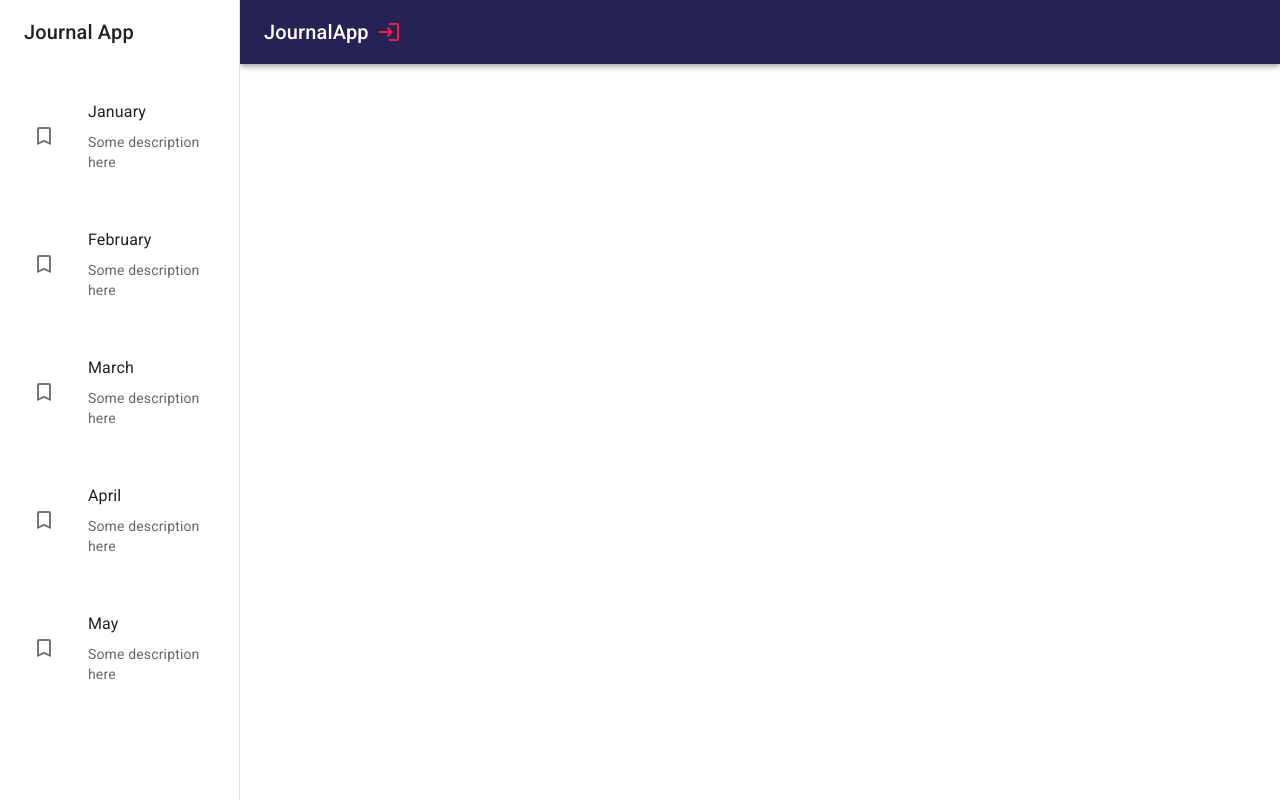
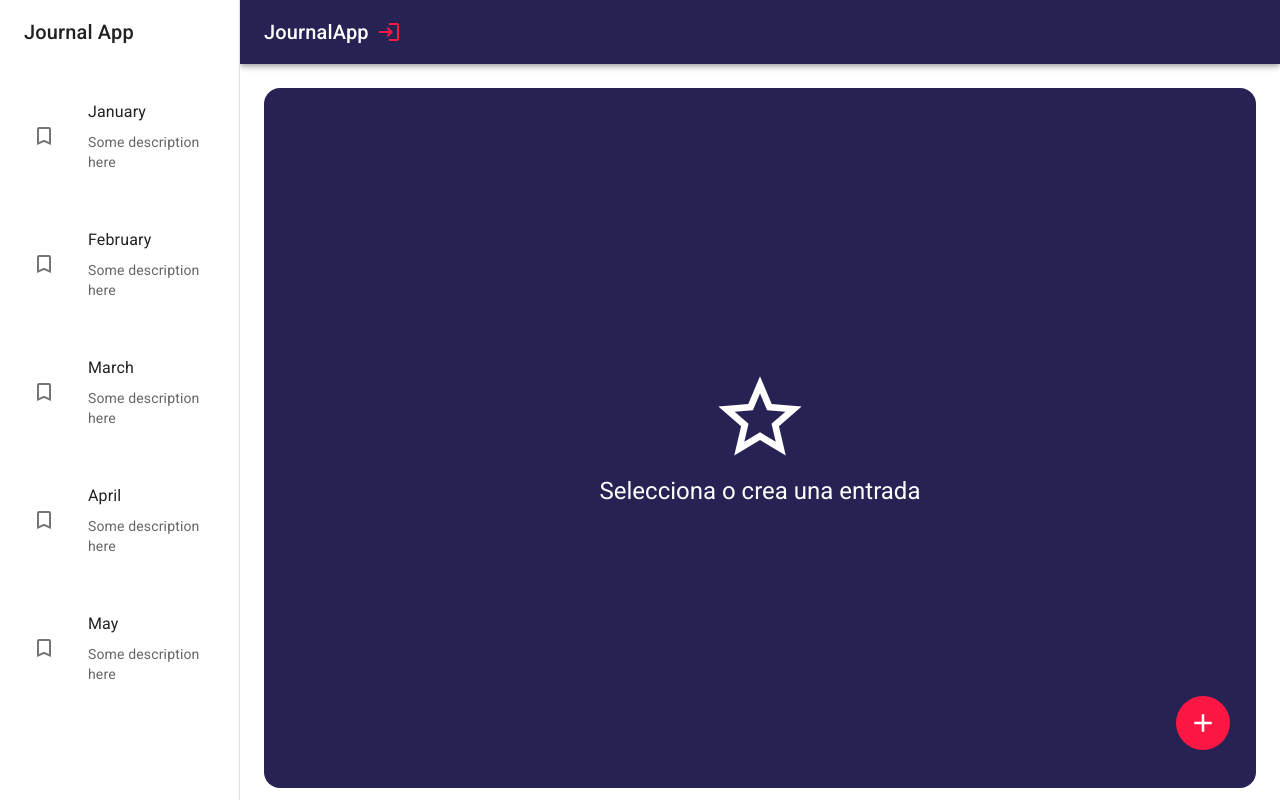
Before and after one commit to danbart/journal-react-vite, a React (Vite) app: page / in a window 1280 px wide. Built offline with nearby package versions, Linux system fonts and the light colour scheme.

Commit message:
Implements journal page with layout and views
Adds the main journal page structure with layout, sidebar, and a default view.

Introduces components for displaying notes and a placeholder when no note is selected.

Includes an image gallery component for showcasing images within notes.

```diff
--- /dev/null
+++ b/src/journal/components/ImageGallery.jsx
@@ -0,0 +1,69 @@
+import { ImageList, ImageListItem } from '@mui/material';
+
+export const ImageGallery = () => {
+    return (
+        <ImageList sx={{ width: '100%', height: 500 }} variant="woven" cols={4} gap={8}>
+            {itemData.map((item) => (
+                <ImageListItem key={item.img}>
+                    <img
+                        srcSet={`${item.img}?w=161&fit=crop&auto=format&dpr=2 2x`}
+                        src={`${item.img}?w=161&fit=crop&auto=format`}
+                        alt={item.title}
+                        loading="lazy"
+                    />
+                </ImageListItem>
+            ))}
+        </ImageList>
+    );
+}
+
+const itemData = [
+    {
+        img: 'https://images.unsplash.com/photo-1549388604-817d15aa0110',
+        title: 'Bed',
+    },
+    {
+        img: 'https://images.unsplash.com/photo-1563298723-dcfebaa392e3',
+        title: 'Kitchen',
+    },
+    {
+        img: 'https://images.unsplash.com/photo-1523413651479-597eb2da0ad6',
+        title: 'Sink',
+    },
+    {
+        img: 'https://images.unsplash.com/photo-1525097487452-6278ff080c31',
+        title: 'Books',
+    },
+    {
+        img: 'https://images.unsplash.com/photo-1574180045827-681f8a1a9622',
+        title: 'Chairs',
+    },
+    {
+        img: 'https://images.unsplash.com/photo-1597262975002-c5c3b14bbd62',
+        title: 'Candle',
+    },
+    {
+        img: 'https://images.unsplash.com/photo-1530731141654-5993c3016c77',
+        title: 'Laptop',
+    },
+    {
+        img: 'https://images.unsplash.com/photo-1481277542470-605612bd2d61',
+        title: 'Doors',
+    },
+    {
+        img: 'https://images.unsplash.com/photo-1517487881594-2787fef5ebf7',
+        title: 'Coffee',
+    },
+    {
+        img: 'https://images.unsplash.com/photo-1516455207990-7a41ce80f7ee',
+        title: 'Storage',
+    },
+    {
+        img: 'https://images.unsplash.com/photo-1519710164239-da123dc03ef4',
+        title: 'Coffee table',
+    },
+    {
+        img: 'https://images.unsplash.com/photo-1588436706487-9d55d73a39e3',
+        title: 'Blinds',
+    },
+];
--- a/src/journal/components/SideBar.jsx
+++ b/src/journal/components/SideBar.jsx
@@ -12,9 +12,9 @@
             <Drawer
                 variant="permanent"
                 open
-                ModalProps={
-                    { keepMounted: true } // Better open performance on mobile.
-                }
+                // ModalProps={
+                //     { keepMounted: true } // Better open performance on mobile.
+                // }
                 sx={{
                     display: { xs: 'block' },
                     '& .MuiDrawer-paper': { boxSizing: 'border-box', width: drawerWidth },
@@ -22,7 +22,7 @@
             >
                 <Toolbar>
                     <Typography variant="h6" noWrap component="div">
-                        Journal   App
+                        Journal App
                     </Typography>
                     <Divider sx={{ my: 1 }} />
                 </Toolbar>
--- a/src/journal/components/index.js
+++ b/src/journal/components/index.js
@@ -1,2 +1,3 @@
+export * from './ImageGallery';
 export * from './NavBar';
 export * from './SideBar';
--- a/src/journal/layout/JournalLayout.jsx
+++ b/src/journal/layout/JournalLayout.jsx
@@ -1,4 +1,4 @@
-import { Box } from '@mui/material';
+import { Box, Toolbar } from '@mui/material';
 import { NavBar, SideBar } from '../components';
 
 
@@ -17,7 +17,7 @@
 
             <Box component={'main'} sx={{ flexGrow: 1, p: 3 }}>
                 {/* toolbar */}
-
+                <Toolbar />
                 {children}
             </Box>
         </Box>
--- a/src/journal/pages/JournalPage.jsx
+++ b/src/journal/pages/JournalPage.jsx
@@ -1,10 +1,27 @@
-import { Typography } from "@mui/material"
+import { AddOutlined } from "@mui/icons-material"
+import { IconButton } from "@mui/material"
 import { JournalLayout } from "../layout/JournalLayout"
+import { NothingSelectedView } from "../view/NothingSelectedView"
 
 export const JournalPage = () => {
     return (
         <JournalLayout>
-            <Typography >Journal Page</Typography>
+            <NothingSelectedView />
+            {/* <NoteView /> */}
+
+            <IconButton
+                size="large"
+                sx={{
+                    color: 'white',
+                    position: 'fixed',
+                    right: 50,
+                    bottom: 50,
+                    backgroundColor: 'error.main',
+                    ':hover': { backgroundColor: 'error.main', 'opacity': 0.9 }
+                }}
+            >
+                <AddOutlined sx={{ fontSize: 30 }} />
+            </IconButton>
         </JournalLayout>
     )
 }
--- /dev/null
+++ b/src/journal/view/NothingSelectedView.jsx
@@ -0,0 +1,25 @@
+import { StarOutline } from "@mui/icons-material"
+import { Grid, Typography } from "@mui/material"
+
+export const NothingSelectedView = () => {
+    return (
+        <Grid
+            container
+            spacing={0}
+            direction={"column"}
+            alignItems={"center"}
+            justifyContent={"center"}
+            sx={{
+                minHeight: "calc(100vh - 100px)",
+                backgroundColor: "primary.main",
+                borderRadius: 4,
+            }}>
+            <Grid item xs={12}>
+                <StarOutline sx={{ fontSize: 100, color: 'white' }} />
+            </Grid>
+            <Grid item xs={12}>
+                <Typography color={'white'} variant="h5">Selecciona o crea una entrada</Typography>
+            </Grid>
+        </Grid>
+    )
+}
--- /dev/null
+++ b/src/journal/view/index.js
@@ -0,0 +1,2 @@
+export * from './NoteView';
+export * from './NothingSelectedView';
```
Also changed, not shown: src/journal/view/NoteView.jsx (added, +40 -0 lines).
